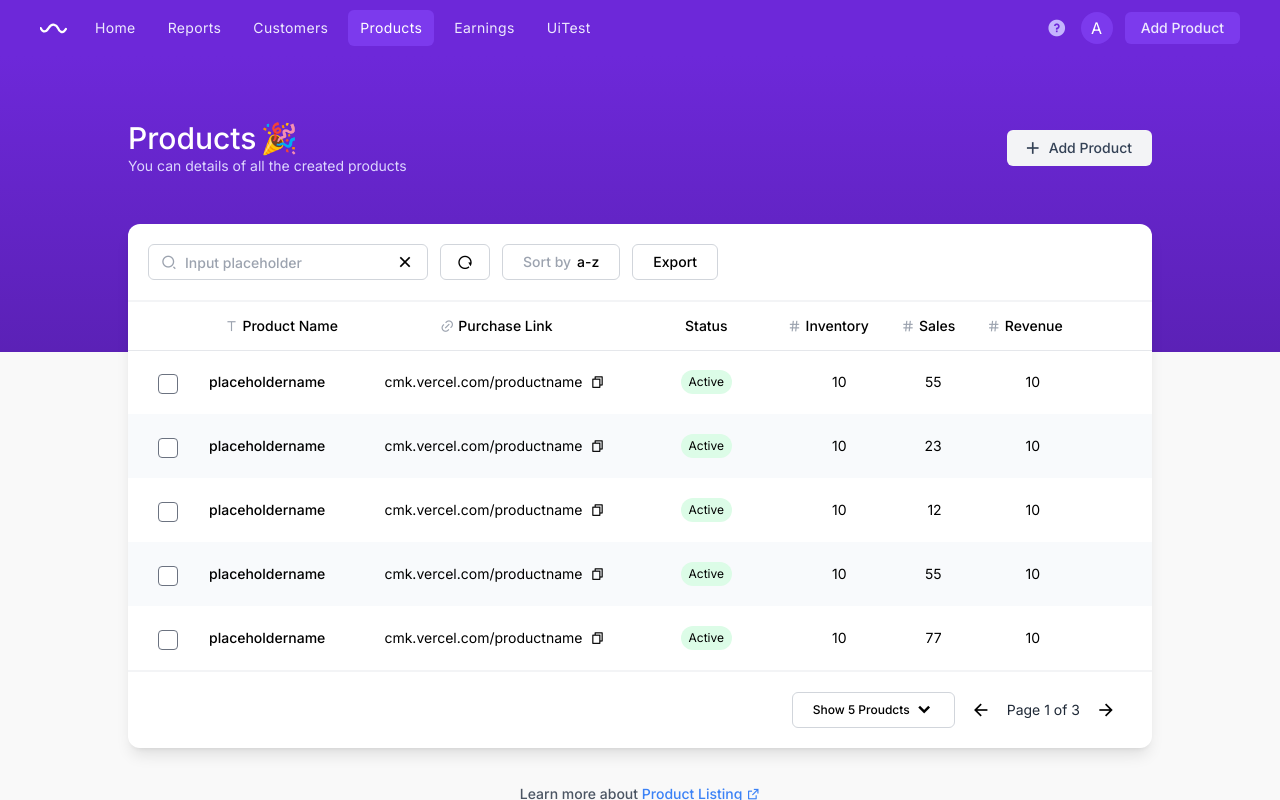
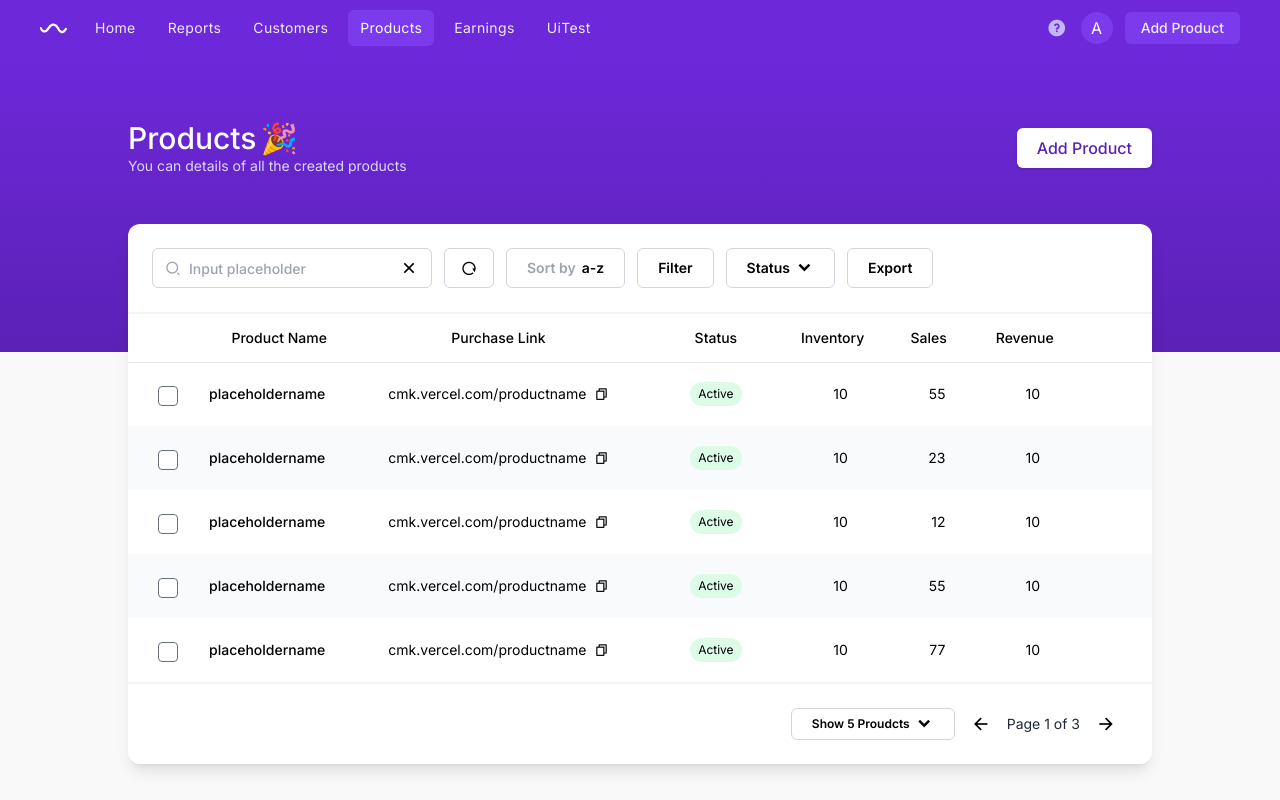
Before and after one commit to Cytescale/zapsell-frontend, a React (Vite) app: page /products in a window 1280 px wide. Built offline with nearby package versions, Linux system fonts and the light colour scheme; a web font is replaced by a local one.

Commit message:
ui commit

```diff
--- a/src/design/components/button.tsx
+++ b/src/design/components/button.tsx
@@ -26,13 +26,12 @@ const MButton = (props: MButtonProps & typeof defaultProps) => {
          {...props}
          className={classNames(
             'relative',
-            'h-9',
-            'font-medium',
+            'h-10',
+            'font-semibold',
             'flex flex-row gap-1 justify-center items-center',
             'text-sm',
             'rounded-md',
-
-            props.icon && !props.children && !props.rightIcon && 'w-9',
+            props.icon && !props.children && !props.rightIcon && 'w-10',
             props.fullWidth ? 'w-full' : 'w-fit',
             props.children ? 'px-5' : 'px-4',
             props.icon && props.children && 'pl-4',
--- a/src/design/components/input.tsx
+++ b/src/design/components/input.tsx
@@ -64,7 +64,7 @@ const MInput = (props: MInputProps) => {
          {props.label && (
             <div
                className={classNames(
-                  'font-semibold',
+                  'font-medium',
                   'tracking-normal',
                   'text-sm',
                   'text-gray-700',
@@ -76,7 +76,7 @@ const MInput = (props: MInputProps) => {
 
          <div
             className={classNames(
-               'h-9',
+               'h-10',
                'flex',
                'flex-row',
                // 'gap-1',
--- a/src/pages/productListing/index.tsx
+++ b/src/pages/productListing/index.tsx
@@ -25,13 +25,14 @@ const ProductAddModal = (props: any) => {
 
    return (
       <>
-         <MButton
+         <button
             onClick={() => setisOpen(true)}
-            icon={<i className="ri-add-line"></i>}
-            size={'md'}
+            className={
+               'bg-white text-base px-5 py-2 rounded-md font-medium shadow hover:bg-gray-100 text-violet-800'
+            }
          >
             Add Product
-         </MButton>
+         </button>
          <MModal isOpen={isOpen} setIsOpen={setisOpen}>
             <div className="flex flex-col bg-white shadow-xl rounded-md w-96 p-8">
                <div className="flex flex-row w-full justify-start items-center ">
@@ -46,7 +47,7 @@ const ProductAddModal = (props: any) => {
                   Lorem ipsum dolor sit amet, consectetur adipiscing elit.
                   Nullam id libero vulputate.
                </div>
-               <div className="flex flex-col pt-5 gap-3">
+               <div className="flex flex-col pt-5 gap-4">
                   <MInput fullWidth label="Name"></MInput>
                   <MInput
                      iserror
@@ -230,9 +231,9 @@ const ProductToolbar = (props: any) => {
                leave="transition-opacity duration-150"
                leaveFrom="opacity-100"
                leaveTo="opacity-0"
-               className="flex flex-row p-5 justify-between items-center  border-b-solid border-b-2 border-gray-100"
+               className="flex flex-row p-6 justify-between items-center  border-b-solid border-b-2 border-gray-100"
             >
-               <div className="flex flex-row gap-3 w-fit h-fit ">
+               <div className="flex flex-row gap-3 w-full h-fit ">
                   <MInput
                      icon={<i className="ri-search-2-line"></i>}
                      rightButtonIcon={<i className="ri-close-line"></i>}
@@ -243,7 +244,49 @@ const ProductToolbar = (props: any) => {
                      icon={<i className="ri-restart-line text-base"></i>}
                   />
                   <ProductSortDropdown />
-
+                  <MButton variant="white">Filter</MButton>{' '}
+                  <MDropDown
+                     dropButtom={
+                        <MButton
+                           variant="outline"
+                           modifier="monochrome"
+                           rightIcon={<i className="ri-arrow-down-s-line"></i>}
+                        >
+                           Status
+                        </MButton>
+                     }
+                  >
+                     <Menu.Item>
+                        <a
+                           className={`w-40 p-1.5 pl-4 text-sm text-black hover:bg-slate-100`}
+                           href="/account-settings"
+                        >
+                           <div className="flex flex-row gap-2 text-base items-center p-0 tracking-wide">
+                              Active
+                           </div>
+                        </a>
+                     </Menu.Item>
+                     <Menu.Item>
+                        <a
+                           className={`w-40 p-1.5 pl-4 text-sm text-black hover:bg-slate-100`}
+                           href="/account-settings"
+                        >
+                           <div className="flex flex-row gap-2 text-base items-center p-0 tracking-wide">
+                              Drafted
+                           </div>
+                        </a>
+                     </Menu.Item>
+                     <Menu.Item>
+                        <a
+                           className={`w-40 p-1.5 pl-4 text-sm text-black hover:bg-slate-100`}
+                           href="/account-settings"
+                        >
+                           <div className="flex flex-row gap-2 text-base items-center p-0 tracking-wide">
+                              Unpublished
+                           </div>
+                        </a>
+                     </Menu.Item>
+                  </MDropDown>
                   <ProductExportModal />
                </div>
                <div></div>
--- a/src/pages/productListing/productListingTable.tsx
+++ b/src/pages/productListing/productListingTable.tsx
@@ -333,7 +333,7 @@ const ProductTableRender2 = (props: any) => {
                                     column.canSort && ' hover:text-blue-600',
                                  )}
                               >
-                                 <TypeRender column={column} />
+                                 {/* <TypeRender column={column} /> */}
                                  {column.render('Header')}
                                  <div className="">
                                     {column.isSorted ? (
--- a/src/pages/productedit/productdesc.tsx
+++ b/src/pages/productedit/productdesc.tsx
@@ -39,7 +39,8 @@ const DescriptionEdit = (props: any) => {
    return (
       <Transition
          show={show}
-         enter="transition-opacity duration-190 "
+         appear={true}
+         enter="transition-opacity duration-300 "
          enterFrom="opacity-0"
          enterTo="opacity-100"
          leave="transition-opacity duration-150"
--- a/src/pages/productedit/utils.tsx
+++ b/src/pages/productedit/utils.tsx
@@ -36,7 +36,7 @@ export const ContentSkeleton = (props: any) => {
                </div>
             </div> */}
          </div>
-         <div className="p-7 flex flex-col items-center gap-6">
+         <div className="p-7 flex flex-col items-center gap-5">
             {props.children}
          </div>
       </div>
```
